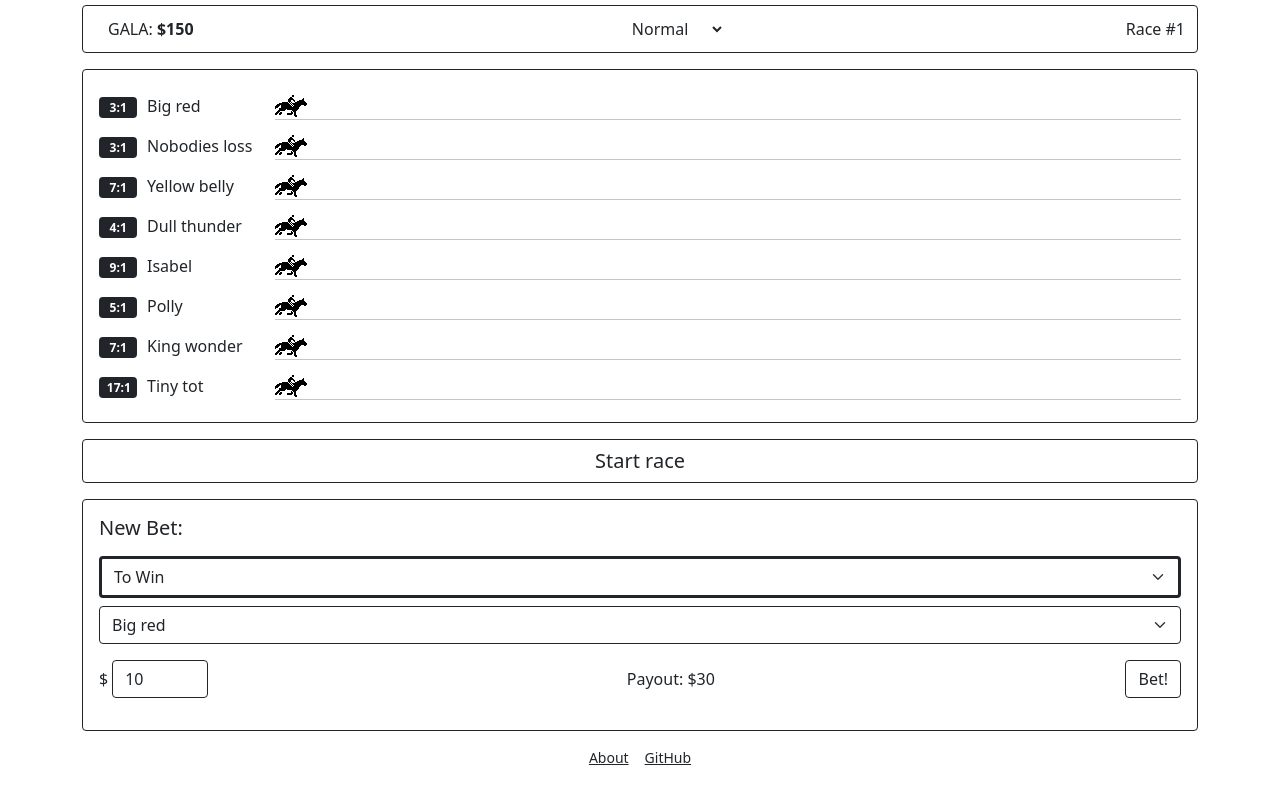
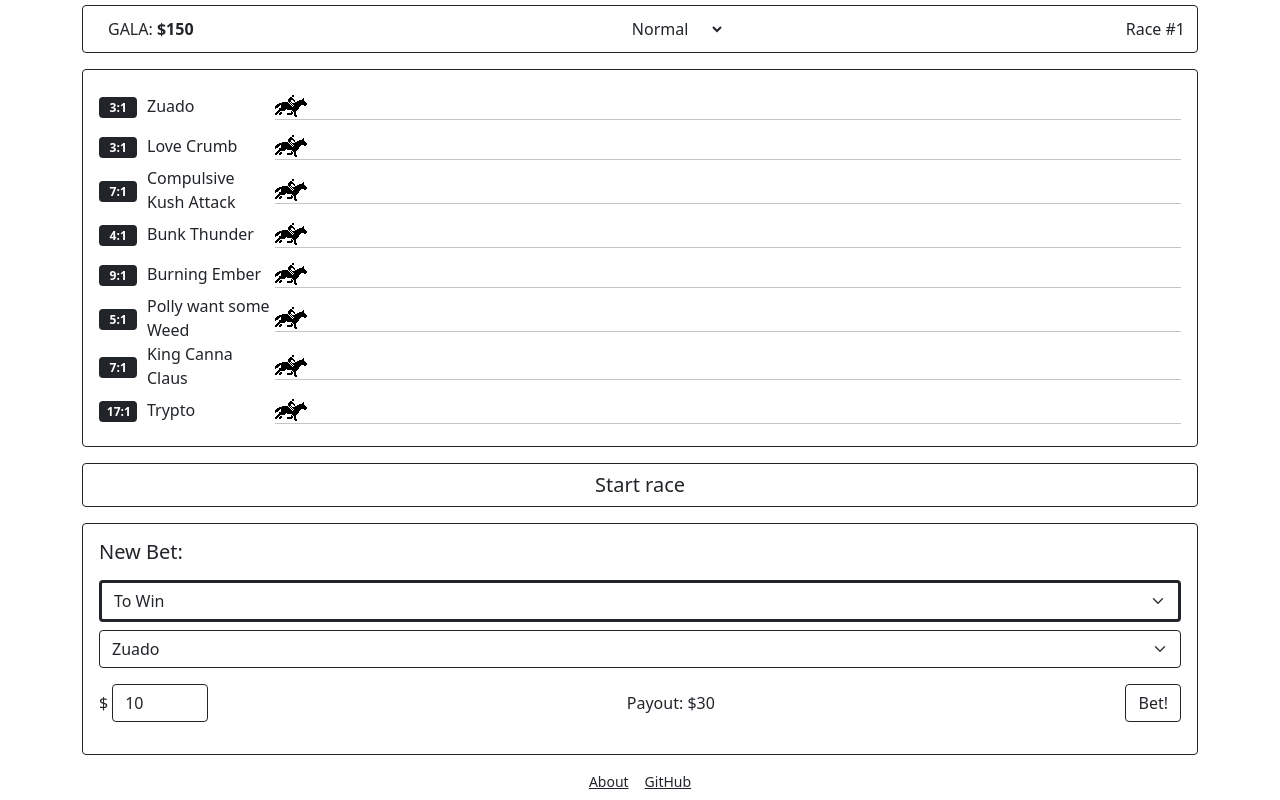
Before and after one commit to Tryptolemus/derby, a plain HTML site: page index.html in a window 1280 px wide. Shown: the part 93-893 px from the top of the page. Before the commit the page ends 869 px from the top, so only its background shows below. Drawn offline with nearby package versions, Linux system fonts and the light colour scheme.

Commit message:
Update index.html

```diff
--- a/index.html
+++ b/index.html
@@ -244,107 +244,107 @@
                     GALA: 150, // GALA: the amount of money the player has available to bet with
                     raceCount: 0, // raceCount: the number of races that have been run in the game
                     horses: [{
-                        "name": "Tiny tot"
+                        "name": "Trypto"
                     }, {
-                        "name": "Acne face"
+                        "name": "Ginger Bread Man"
                     }, {
-                        "name": "Ahtylopy"
+                        "name": "Rocket Unit"
                     }, {
-                        "name": "Big red"
+                        "name": "Zuado"
                     }, {
-                        "name": "Big sister"
+                        "name": "Chem Dawg"
                     }, {
-                        "name": "Big bang"
+                        "name": "Sour Diesel"
                     }, {
-                        "name": "Bad smell"
+                        "name": "Chronic"
                     }, {
-                        "name": "Cindy"
+                        "name": "Terpinator"
                     }, {
-                        "name": "Constallation"
+                        "name": "Girl Scout Cookie"
                     }, {
-                        "name": "Jockys hope"
+                        "name": "Smoke Ring"
                     }, {
-                        "name": "Pushme then"
+                        "name": "Shploogle"
                     }, {
-                        "name": "Endless track"
+                        "name": "Bobby Shorts"
                     }, {
-                        "name": "Filly folly"
+                        "name": "Roach"
                     }, {
-                        "name": "Flying nun"
+                        "name": "Flying Blunt"
                     }, {
-                        "name": "Piccolo player"
+                        "name": "Spliffington"
                     }, {
-                        "name": "Felicity"
+                        "name": "High as a Kite"
                     }, {
-                        "name": "Heidi's horror"
+                        "name": "Puff Puff Pass"
                     }, {
-                        "name": "Down under"
+                        "name": "Ash Tray"
                     }, {
-                        "name": "Dull thunder"
+                        "name": "Bunk Thunder"
                     }, {
-                        "name": "David's delight"
+                        "name": "Alaskan Thunder Fuck"
                     }, {
-                        "name": "Hozaya"
+                        "name": "Bong Ripper"
                     }, {
-                        "name": "Hot feet"
+                        "name": "Hot Lunch"
                     }, {
-                        "name": "Isabel"
+                        "name": "Burning Ember"
                     }, {
-                        "name": "Izaya"
+                        "name": "Strawberry Cough"
                     }, {
-                        "name": "Joshua"
+                        "name": "Pass it to the Left"
                     }, {
                         "name": "Machorse"
                     }, {
-                        "name": "Jack"
+                        "name": "Earthling"
                     }, {
-                        "name": "Jill"
+                        "name": "LFG"
                     }, {
-                        "name": "Kakapo"
+                        "name": "DeEEP"
                     }, {
                         "name": "Knight rider"
                     }, {
-                        "name": "King wonder"
+                        "name": "King Canna Claus"
                     }, {
-                        "name": "Lady Di"
+                        "name": "Space Bar"
                     }, {
-                        "name": "Lightning bolt"
+                        "name": "Master Grower"
                     }, {
                         "name": "Macwonder"
                     }, {
-                        "name": "Lost scalp"
+                        "name": "Lost Connoisseur"
                     }, {
-                        "name": "Nehemiah"
+                        "name": "Big Bud"
                     }, {
-                        "name": "Quick hoof"
+                        "name": "BudBender"
                     }, {
-                        "name": "Oats"
+                        "name": "Crypto Lion"
                     }, {
-                        "name": "Polly"
+                        "name": "Polly want some Weed"
                     }, {
-                        "name": "Phooy"
+                        "name": "Kush Killa"
                     }, {
-                        "name": "Paperback"
+                        "name": "Gas Attack"
                     }, {
-                        "name": "Quantum leap"
+                        "name": "Quantum Terpz"
                     }, {
-                        "name": "Quark"
+                        "name": "Stash"
                     }, {
-                        "name": "Super slow"
+                        "name": "Super Silver Haze"
                     }, {
-                        "name": "Slangdally"
+                        "name": "Beyond The Haze"
                     }, {
-                        "name": "Tinkerbell"
+                        "name": "UnFilitered"
                     }, {
-                        "name": "Unsaturated"
+                        "name": "Canna Vault Express"
                     }, {
-                        "name": "Umber hulk"
+                        "name": "Green Dragon"
                     }, {
-                        "name": "Velvet"
+                        "name": "Salve Me Daddy"
                     }, {
-                        "name": "Yellow belly"
+                        "name": "Compulsive Kush Attack"
                     }, {
-                        "name": "Nobodies loss"
+                        "name": "Love Crumb"
                     }], // The full list of horses
                     horsesPool: [], // horsesPool: an array of all horses available to participate in races
                     race: {bets: []}, // race: an object representing the current race, including information about the horses and the results
```
